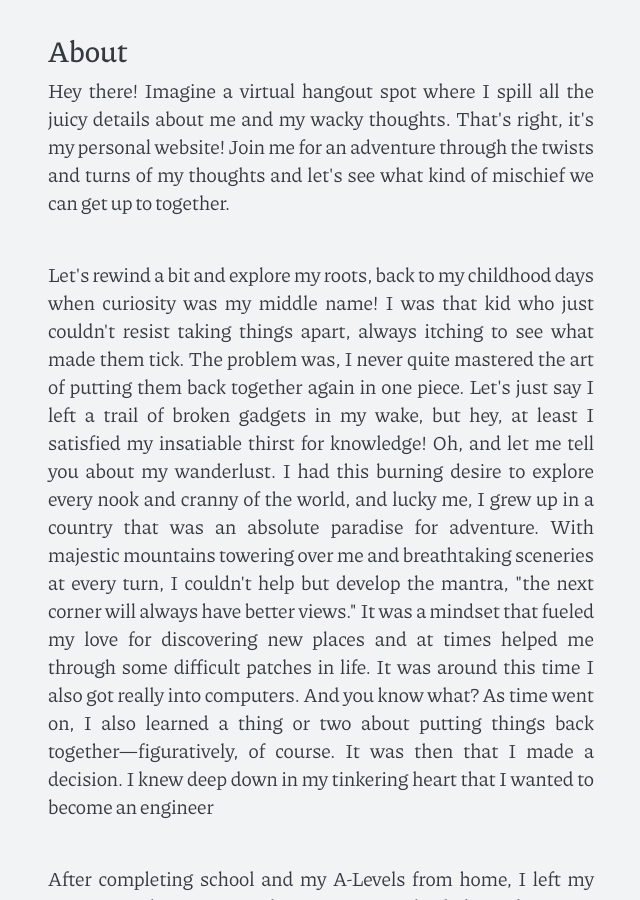
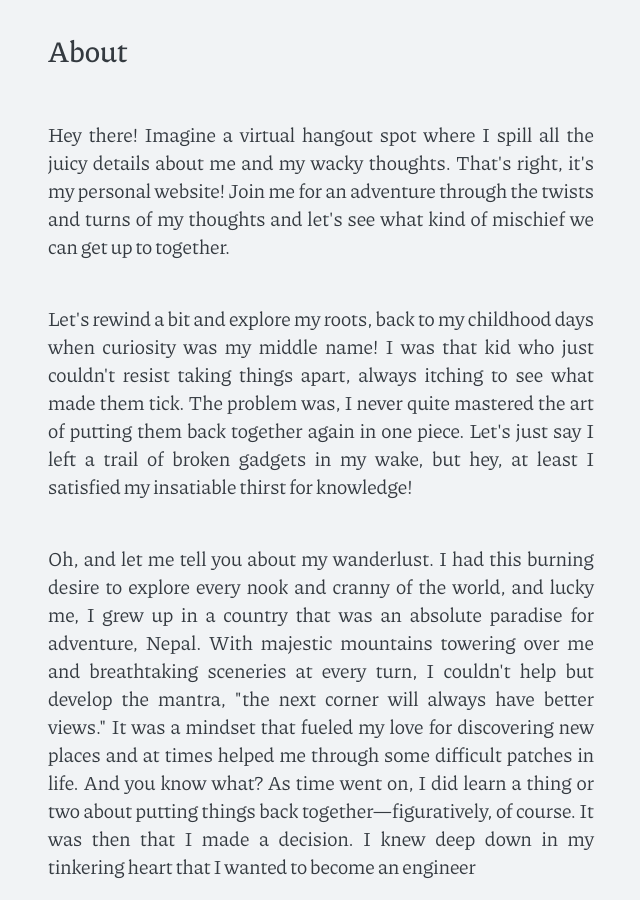
Before and after one commit to ShashwatAdh/ShashwatAdh.github.io, a Jekyll site: the page built from index.md, in a window 1280 px wide and 900 px high, scrolled down 974 px. Shown: the whole window, without its empty margins (319-959 px from the left). Built offline with Jekyll 4.4.1, drawn with Linux system fonts in a browser that asks for light colours; some of the changed text lies outside the part shown.

Commit message:
Update index.md

```diff
--- a/index.md
+++ b/index.md
@@ -4,7 +4,7 @@ title: Home
 ---
 
 # About
-
+<br>
 <div align = "justify">
 
 Hey there! Imagine a virtual hangout spot where I spill all the juicy details about me and my wacky thoughts. That's right, it's my personal website! Join me for an adventure through the twists and turns of my thoughts and let's see what kind of mischief we can get up to together.
@@ -13,13 +13,20 @@ Hey there! Imagine a virtual hangout spot where I spill all the juicy details ab
 <br>
 <div align = "justify">
 
-Let's rewind a bit and explore my roots, back to my childhood days when curiosity was my middle name! I was that kid who just couldn't resist taking things apart, always itching to see what made them tick. The problem was, I never quite mastered the art of putting them back together again in one piece. Let's just say I left a trail of broken gadgets in my wake, but hey, at least I satisfied my insatiable thirst for knowledge! Oh, and let me tell you about my wanderlust. I had this burning desire to explore every nook and cranny of the world, and lucky me, I grew up in a country that was an absolute paradise for adventure. With majestic mountains towering over me and breathtaking sceneries at every turn, I couldn't help but develop the mantra, "the next corner will always have better views." It was a mindset that fueled my love for discovering new places and at times helped me through some difficult patches in life. It was around this time I also got really into computers. And you know what? As time went on, I also learned a thing or two about putting things back together—figuratively, of course. It was then that I made a decision. I knew deep down in my tinkering heart that I wanted to become an engineer
+Let's rewind a bit and explore my roots, back to my childhood days when curiosity was my middle name! I was that kid who just couldn't resist taking things apart, always itching to see what made them tick. The problem was, I never quite mastered the art of putting them back together again in one piece. Let's just say I left a trail of broken gadgets in my wake, but hey, at least I satisfied my insatiable thirst for knowledge!
 
 </div>
 <br>
 <div align = "justify">
 
-After completing school and my A-Levels from home, I left my country and went to India to earn my bachelor's degree in Computer Engineering from Jain University. I spent four exciting years honing my technical skills while also travelling around a country with a rich and vibrant culture. It was during the engineering years that I narrowed my areas of interest into computers networks and then finally Cyber Security.
+
+Oh, and let me tell you about my wanderlust. I had this burning desire to explore every nook and cranny of the world, and lucky me, I grew up in a country that was an absolute paradise for adventure, Nepal. With majestic mountains towering over me and breathtaking sceneries at every turn, I couldn't help but develop the mantra, "the next corner will always have better views." It was a mindset that fueled my love for discovering new places and at times helped me through some difficult patches in life. And you know what? As time went on, I did learn a thing or two about putting things back together—figuratively, of course. It was then that I made a decision. I knew deep down in my tinkering heart that I wanted to become an engineer
+
+</div>
+<br>
+<div align = "justify">
+
+So, after completing school and my A-Levels from home, I left my beloved country and went to India to earn my bachelor's degree in Computer Engineering. Here I spent four exciting years honing my technical skills while also travelling around a country with a rich and vibrant culture. It was during the engineering years that I narrowed my areas of interest into computers networks and then finally Cyber Security.
 
 
 </div>
@@ -33,7 +40,7 @@ Now I live in the UK and with a Master's degree from the University of Plymouth
 <br>
 <div align = "justify">
 
-In this space, I will be publishing some captivating blogs. Get ready to dive into the world of cyber security topics as we explore various subjects and shedd some light on the latest trends. But that's not all—I won't just stop at cyber security. Oh no, my friend! I'll also take you on an exciting journey through the realm of new and fascinating technologies that cross my path. I will strive to document my learning processes every step of the way. I hope to learn and also teach from my encounters with cutting-edge tech, and I'll share my triumphs, challenges, and insights along the road. My aim is to create an open and engaging space where we can learn, grow, and evolve together. And you know what? I may just sprinkle a couple of travel stories along the way, just as a way for me to relive those moments.
+In this space, I will be publishing some captivating blogs. Get ready to dive into the world of cyber security topics as we explore various subjects and shedd some light on the latest trends. But that's not all—I won't just stop at cyber security. I'll also take you on an exciting journey through the realm of new and fascinating technologies that I cross paths with. I will strive to document my learning process every step of the way. I hope to learn and also teach from my encounters with cutting-edge tech, and I'll share my triumphs, challenges, and insights along the road. My aim is to create an open and engaging space where we can learn, grow, and evolve together. And you know what? I may just sprinkle a couple of travel stories along the way, just as a way for me to relive those moments.
 
 </div>
 <br>
```
